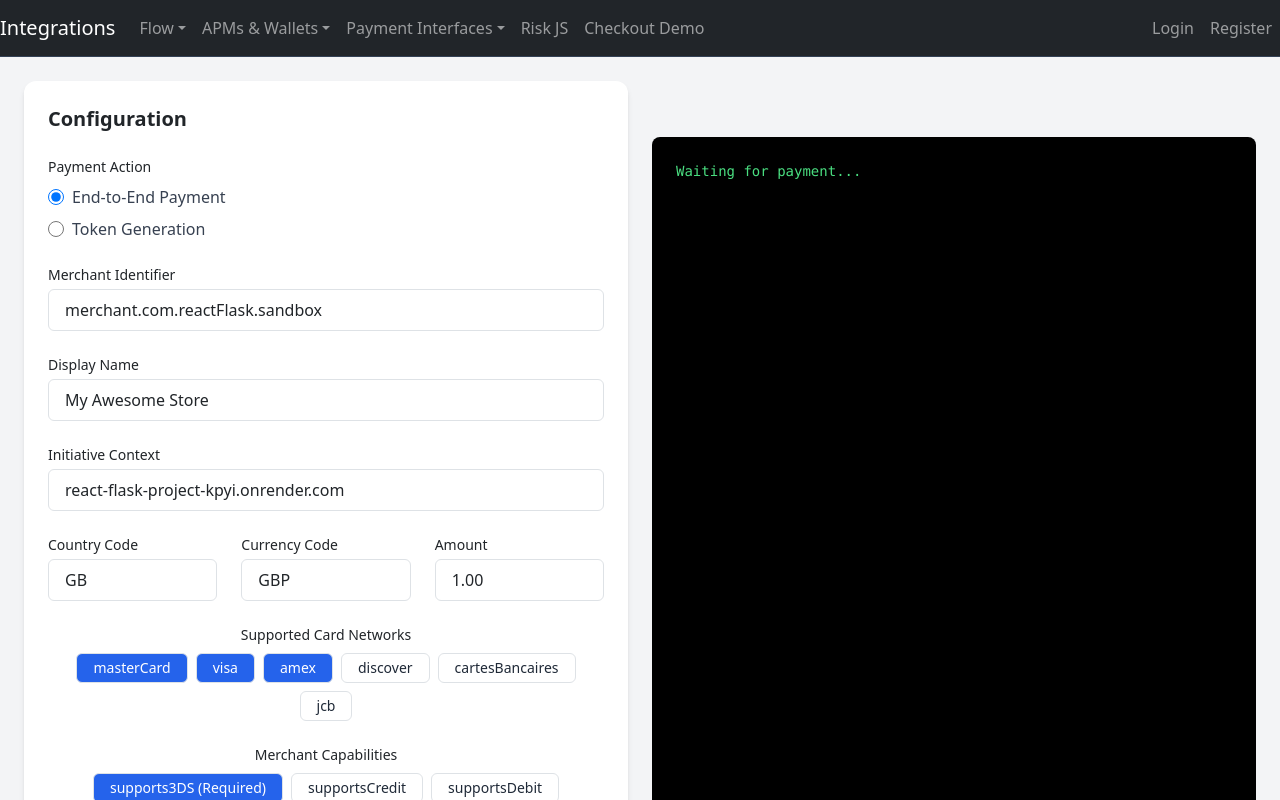
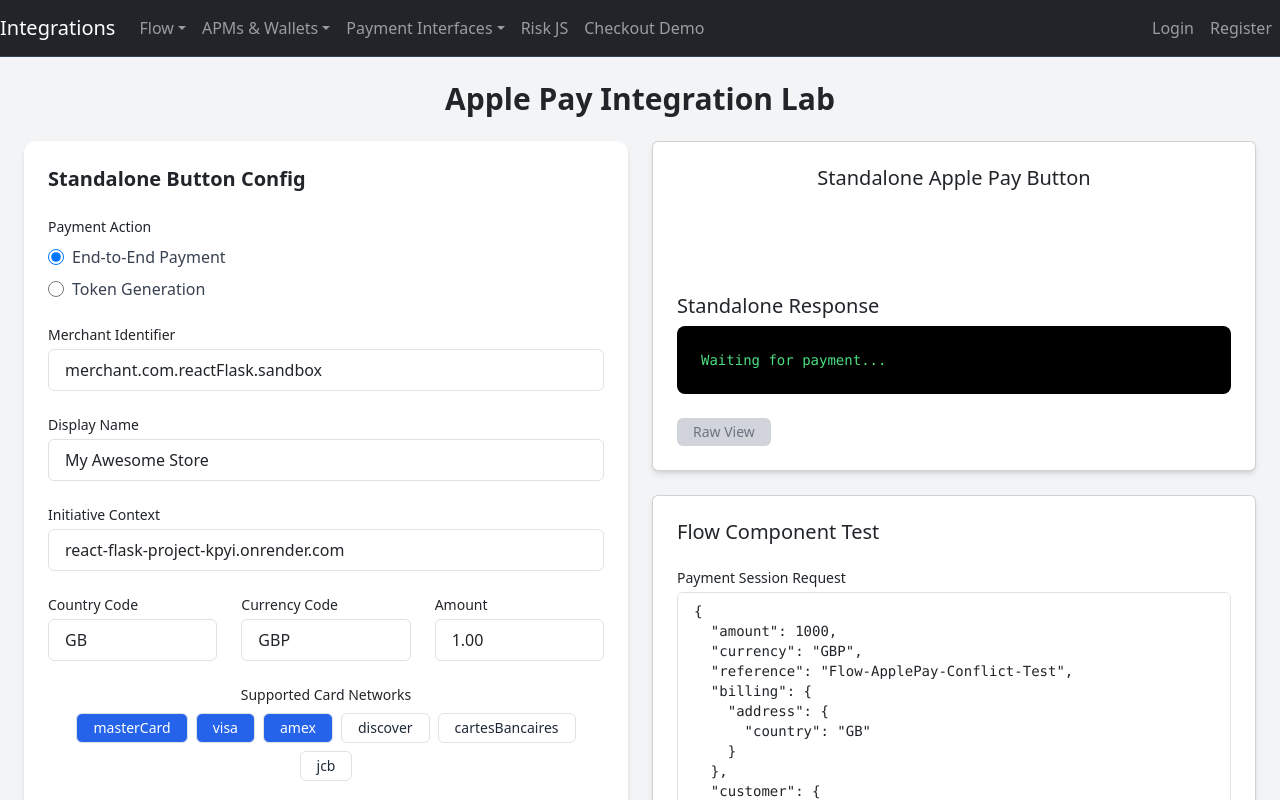
Before and after one commit to Mark-Reilly-Checkout/React-Flask-Project, a React (Create React App) app in the folder frontend/: page /applePay in a window 1280 px wide. Both pictures are taken after a click on the button "Continue". Shown: the top 800 px of the page. Built offline with nearby package versions, Linux system fonts and the light colour scheme.

Commit message:
Adding Flow to Apple Pay page for testing

```diff
--- a/frontend/src/components/ApplePay.js
+++ b/frontend/src/components/ApplePay.js
@@ -2,8 +2,11 @@
 import React, { useEffect, useRef, useState } from 'react';
 import axios from 'axios';
 import { toast } from 'react-toastify';
+import { Card } from 'react-bootstrap';
+import { useNavigate } from 'react-router-dom';
+import { loadCheckoutWebComponents } from '@checkout.com/checkout-web-components';
 
-// Default configuration for Apple Pay
+// --- Config for Standalone Apple Pay ---
 const defaultConfig = {
     amount: '1.00',
     currencyCode: 'GBP',
@@ -16,27 +19,50 @@ const defaultConfig = {
     paymentMode: 'processPayment', // 'processPayment' or 'generateTokenOnly'
 };
 
-// All possible networks for selection
+// --- Config for Flow Component Test ---
+const defaultFlowSessionPayload = {
+    amount: 1000,
+    currency: "GBP",
+    reference: "Flow-ApplePay-Conflict-Test",
+    billing: {
+      address: {
+        country: "GB"
+      }
+    },
+    customer: {
+      name: "John Doe",
+      email: "john.doe@example.com"
+    }
+};
+
 const allNetworks = ['masterCard', 'visa', 'amex', 'discover', 'cartesBancaires', 'jcb'];
-
-// All optional merchant capabilities for selection
 const allOptionalMerchantCapabilities = ['supportsCredit', 'supportsDebit', 'supportsEMV'];
 
 const ApplePay = () => {
   const containerRef = useRef(null);
   const API_BASE_URL = process.env.REACT_APP_BACKEND_URL || "";
+  const navigate = useNavigate();
 
+  // --- State for Standalone Apple Pay ---
   const [config, setConfig] = useState(defaultConfig);
   const [paymentToken, setPaymentToken] = useState(null);
   const [paymentSuccess, setPaymentSuccess] = useState(false);
   const [viewRaw, setViewRaw] = useState(false);
   const [loading, setLoading] = useState(false);
-
   const [showMainContent, setShowMainContent] = useState(false);
   const [initialPaymentMode, setInitialPaymentMode] = useState(defaultConfig.paymentMode);
 
+  // --- NEW: State for Flow Component Test ---
+  const [loadingFlow, setLoadingFlow] = useState(false);
+  const [paymentSessionFlow, setPaymentSessionFlow] = useState(null);
+  const [paymentResponseFlow, setPaymentResponseFlow] = useState(null);
+  const [jsonInputFlow, setJsonInputFlow] = useState(JSON.stringify(defaultFlowSessionPayload, null, 2));
+  const [jsonErrorFlow, setJsonErrorFlow] = useState(null);
+  const flowContainerRef = useRef(null);
 
-  // Load config from localStorage on mount
+
+  // --- Logic for Standalone Apple Pay ---
+
   useEffect(() => {
     const savedConfig = localStorage.getItem('applePayConfig');
     if (savedConfig) {
@@ -44,63 +70,45 @@ const ApplePay = () => {
     }
   }, []);
 
-  // Save config to localStorage on change
   useEffect(() => {
     localStorage.setItem('applePayConfig', JSON.stringify(config));
   }, [config]);
 
-  // Effect to load the Risk.js script when the component mounts
   useEffect(() => {
     const scriptId = 'risk-js';
     if (document.getElementById(scriptId)) {
-        return; // Script already on the page
+        return;
     }
-
     const script = document.createElement('script');
     script.id = scriptId;
     script.src = "https://risk.sandbox.checkout.com/cdn/risk/2.3/risk.js";
     script.defer = true;
     script.integrity = "sha384-ZGdiIppkJzwran7Bjk0sUZy5z1mZGpR/MJx7LC0xCTyFE2sBpPFeLu4r15yGVei6";
     script.crossOrigin = "anonymous";
-
-    script.onload = () => {
-        console.log("Risk.js SDK script has been loaded.");
-    };
-
+    script.onload = () => console.log("Risk.js SDK script has been loaded.");
     document.body.appendChild(script);
-
-    // Cleanup function to remove the script when the component unmounts
     return () => {
         const riskScript = document.getElementById(scriptId);
-        if (riskScript) {
-            riskScript.remove();
-        }
+        if (riskScript) riskScript.remove();
     };
   }, []);
 
-
-  // Effect to create/re-create the Apple Pay button when config changes
   useEffect(() => {
     if (!showMainContent) return;
-
     const existingButton = document.querySelector('apple-pay-button');
     if (existingButton) existingButton.remove();
 
-    // Create new Apple Pay button
     const applePayButton = document.createElement('apple-pay-button');
     applePayButton.setAttribute('buttonstyle', 'black');
     applePayButton.setAttribute('type', 'plain');
     applePayButton.setAttribute('locale', 'en-GB');
     containerRef.current?.appendChild(applePayButton);
-
-    // Add click listener
     applePayButton.addEventListener('click', handleApplePay);
 
     return () => {
       applePayButton.removeEventListener('click', handleApplePay);
     };
   }, [config, showMainContent]);
-
 
   const toggleNetwork = (network) => {
     setConfig((prev) => ({
@@ -127,20 +135,16 @@ const ApplePay = () => {
     setPaymentSuccess(false);
   };
 
-
-  const handleApplePay = () => { // --- REMOVED ASYNC ---
+  const handleApplePay = () => {
     if (!window.ApplePaySession || !ApplePaySession.canMakePayments()) {
       toast.error("Apple Pay is not available on this device/browser.");
       return;
     }
-
     if (typeof window.Risk === 'undefined') {
         toast.error("Fraud detection script is still loading. Please try again in a moment.");
         return;
     }
-
     setLoading(true);
-    // This variable will be accessible across the session's event handlers
     let deviceSessionId = null;
 
     const paymentRequest = {
@@ -155,13 +159,10 @@ const ApplePay = () => {
       },
     };
 
-    // --- Create the session SYNCHRONOUSLY ---
     const session = new window.ApplePaySession(3, paymentRequest);
 
     session.onvalidatemerchant = async (event) => {
-        // --- MODIFIED: Perform Risk.js logic and merchant validation here ---
         try {
-            // 1. Run Risk.js data collection
             toast.info("Starting security check...");
             const risk = await window.Risk.create("pk_sbox_z6zxchef4pyoy3bziidwee4clm4");
             const dsid = await risk.publishRiskData();
@@ -169,7 +170,6 @@ const ApplePay = () => {
             toast.success(`Security check complete.`);
             console.log("Risk.js Device Session ID:", dsid);
 
-            // 2. Validate the merchant with your backend
             const validationURL = event.validationURL;
             const res = await axios.post(`${API_BASE_URL}/api/apple-pay/validate-merchant`, {
                 validationURL,
@@ -196,7 +196,7 @@ const ApplePay = () => {
             amount: Math.round(parseFloat(config.amount) * 100),
             currencyCode: config.currencyCode,
             countryCode: config.countryCode,
-            deviceSessionId: deviceSessionId // Use the ID generated during validation
+            deviceSessionId: deviceSessionId
           });
 
           if (res.data.approved) {
@@ -253,9 +253,87 @@ const ApplePay = () => {
       setShowMainContent(true);
   };
 
+  // --- NEW: Logic for Flow Component Test ---
+
+  const handleJsonInputChangeFlow = (e) => {
+    const value = e.target.value;
+    setJsonInputFlow(value);
+    try {
+        JSON.parse(value);
+        setJsonErrorFlow(null);
+    } catch (error) {
+        setJsonErrorFlow('Invalid JSON format.');
+    }
+  };
+
+  const createPaymentSessionForFlow = async () => {
+    setLoadingFlow(true);
+    setPaymentSessionFlow(null);
+    setPaymentResponseFlow(null);
+
+    if (jsonErrorFlow) {
+        toast.error("Cannot create session. Please fix the invalid JSON.");
+        setLoadingFlow(false);
+        return;
+    }
+
+    try {
+        const parsedPayload = JSON.parse(jsonInputFlow);
+        const response = await axios.post(`${API_BASE_URL}/api/create-payment-session`, parsedPayload);
+        setPaymentSessionFlow(response.data);
+        toast.success("Flow Payment session created. Component will now load.");
+    } catch (error) {
+        console.error("Flow Payment Session Error:", error.response ? error.response.data : error.message);
+        toast.error('Error creating Flow payment session.');
+    } finally {
+        setLoadingFlow(false);
+    }
+  };
+
+  useEffect(() => {
+    if (!paymentSessionFlow?.id) {
+        if (flowContainerRef.current) {
+            flowContainerRef.current.innerHTML = '';
+        }
+        return;
+    }
+
+    const initializeFlowComponent = async (session) => {
+        try {
+            const checkout = await loadCheckoutWebComponents({
+                paymentSession: session,
+                publicKey: 'pk_sbox_z6zxchef4pyoy3bziidwee4clm4',
+                environment: 'sandbox',
+                onPaymentCompleted: (_component, paymentResponse) => {
+                    setPaymentResponseFlow(paymentResponse);
+                    toast.success('Flow Payment completed successfully!');
+                },
+                onError: (component, error) => {
+                    setPaymentResponseFlow(error);
+                    toast.error('Flow Payment failed.');
+                    console.error("Flow Payment Error:", error);
+                }
+            });
+            const flowComponent = checkout.create('flow');
+            if (await flowComponent.isAvailable()) {
+                flowComponent.mount(flowContainerRef.current);
+            } else {
+                toast.error("Flow component is not available.");
+            }
+        } catch (err) {
+            console.error("Error loading Flow:", err);
+            toast.error("Failed to load Flow component.");
+        }
+    };
+
+    initializeFlowComponent(paymentSessionFlow);
+
+  }, [paymentSessionFlow, navigate]);
+
 
   return (
     <div className="min-h-screen bg-gray-100 p-6">
+      <h1 className="text-3xl font-bold text-center mb-4">Apple Pay Integration Lab</h1>
       {!showMainContent ? (
         <div className="flex items-center justify-center min-h-[calc(100vh-100px)]">
             <div className="bg-white p-8 rounded-xl shadow-lg w-full max-w-md text-center">
@@ -281,9 +359,9 @@ const ApplePay = () => {
         </div>
       ) : (
         <div className="grid grid-cols-1 md:grid-cols-2 gap-6">
-          {/* Configuration Panel */}
+          {/* Left Column: Configuration Panel */}
           <div className="bg-white p-6 rounded-xl shadow-md">
-            <h2 className="text-xl font-semibold mb-4">Configuration</h2>
+            <h2 className="text-xl font-semibold mb-4">Standalone Button Config</h2>
 
             <div className="mb-6">
                 <label className="block text-sm font-medium mb-2">Payment Action</label>
@@ -312,7 +390,6 @@ const ApplePay = () => {
                     </label>
                 </div>
             </div>
-
             <div className="mb-4">
                 <label className="block text-sm font-medium mb-1">Merchant Identifier</label>
                 <input
@@ -322,7 +399,6 @@ const ApplePay = () => {
                     className="w-full border rounded px-3 py-2"
                 />
             </div>
-
             <div className="mb-4">
                 <label className="block text-sm font-medium mb-1">Display Name</label>
                 <input
@@ -332,7 +408,6 @@ const ApplePay = () => {
                     className="w-full border rounded px-3 py-2"
                 />
             </div>
-
             <div className="mb-4">
                 <label className="block text-sm font-medium mb-1">Initiative Context</label>
                 <input
@@ -342,7 +417,6 @@ const ApplePay = () => {
                     className="w-full border rounded px-3 py-2"
                 />
             </div>
-
             <div className="flex gap-4 mb-4">
                 <div className="flex-1">
                     <label className="block text-sm font-medium mb-1">Country Code</label>
@@ -372,7 +446,6 @@ const ApplePay = () => {
                     />
                 </div>
             </div>
-
             <div className="mb-6 text-center">
                 <label className="block text-sm font-medium mb-2">Supported Card Networks</label>
                 <div className="flex flex-wrap justify-center gap-2">
@@ -390,7 +463,6 @@ const ApplePay = () => {
                     ))}
                 </div>
             </div>
-
             <div className="mb-6 text-center">
                 <label className="block text-sm font-medium mb-2">Merchant Capabilities</label>
                 <div className="flex flex-wrap justify-center gap-2">
@@ -414,7 +486,6 @@ const ApplePay = () => {
                     ))}
                 </div>
             </div>
-
             <button
               onClick={handleReset}
               className="mt-2 px-4 py-2 rounded bg-red-600 text-white hover:bg-red-700"
@@ -423,11 +494,15 @@ const ApplePay = () => {
             </button>
           </div>
 
-          <div className="flex flex-col h-full">
+          {/* Right Column: Payment Elements & Responses */}
+          <div className="flex flex-col h-full gap-6">
+            {/* --- STANDALONE APPLE PAY CARD --- */}
+            <Card className="p-6 rounded-xl shadow-md bg-white">
+                <Card.Title className="text-xl font-semibold mb-4 text-center">Standalone Apple Pay Button</Card.Title>
                 <div className="flex justify-center items-center mb-6">
                     <div ref={containerRef} className="text-center" />
                 </div>
-
+                <Card.Title className="text-md font-semibold mt-4">Standalone Response</Card.Title>
                 <div className="flex-1 bg-black text-green-400 font-mono text-sm p-4 rounded-lg overflow-auto h-64 whitespace-pre-wrap break-words">
                 {paymentToken
                     ? viewRaw
@@ -435,7 +510,6 @@ const ApplePay = () => {
                     : JSON.stringify(JSON.parse(paymentToken), null, 2)
                     : config.paymentMode === 'generateTokenOnly' ? 'Apple Pay token will appear here after generation (Frontend Only).' : 'Waiting for payment...'}
                 </div>
-
                 <div className="flex justify-between items-center mt-4">
                 {paymentToken && (
                     <button
@@ -445,7 +519,6 @@ const ApplePay = () => {
                     Download Token as JSON
                     </button>
                 )}
-
                 <button
                     className={`px-3 py-1 text-sm rounded ${paymentToken ? 'bg-gray-700 text-white hover:bg-gray-600' : 'bg-gray-300 text-gray-500 cursor-not-allowed'}`}
                     onClick={() => {
@@ -456,6 +529,46 @@ const ApplePay = () => {
                     {viewRaw ? 'Pretty View' : 'Raw View'}
                 </button>
                 </div>
+            </Card>
+
+            {/* --- NEW: FLOW COMPONENT TEST CARD --- */}
+            <Card className="p-6 rounded-xl shadow-md bg-white">
+                <Card.Title className="text-xl font-semibold mb-4">Flow Component Test</Card.Title>
+                <div className="mb-4">
+                    <label className="block text-sm font-medium mb-1">Payment Session Request</label>
+                    <textarea
+                        value={jsonInputFlow}
+                        onChange={handleJsonInputChangeFlow}
+                        className={`w-full border rounded px-3 py-2 font-mono text-sm ${jsonErrorFlow ? 'border-red-500' : 'border-gray-300'}`}
+                        rows={10}
+                    />
+                    {jsonErrorFlow && <p className="text-red-500 text-xs mt-1">{jsonErrorFlow}</p>}
+                </div>
+                <button
+                    onClick={createPaymentSessionForFlow}
+                    disabled={loadingFlow || !!jsonErrorFlow}
+                    className="w-full bg-blue-600 text-white font-semibold py-3 px-6 rounded-lg hover:bg-blue-700 disabled:opacity-50"
+                >
+                    {loadingFlow ? "Creating..." : "Create Session for Flow"}
+                </button>
+
+                <hr className="my-4" />
+
+                {paymentSessionFlow ? (
+                    <div ref={flowContainerRef} id="flow-container" className="min-h-[200px]">
+                        {/* Flow component mounts here */}
+                    </div>
+                ) : (
+                    <div className="min-h-[200px] flex items-center justify-center">
+                        <p className="text-center text-gray-500">Create session to load Flow.</p>
+                    </div>
+                )}
+                <Card.Title className="text-md font-semibold mt-4">Flow Response</Card.Title>
+                <div className="flex-1 bg-black text-green-400 font-mono text-sm p-4 rounded-lg overflow-auto h-64 whitespace-pre-wrap break-words">
+                    {paymentResponseFlow ? JSON.stringify(paymentResponseFlow, null, 2) : 'Waiting for Flow payment...'}
+                </div>
+            </Card>
+
           </div>
         </div>
       )}
```
Lines whose indentation alone changed are shown as unchanged.
